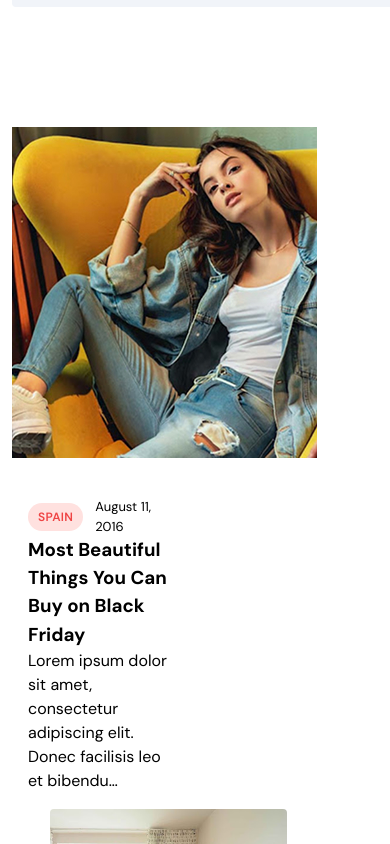
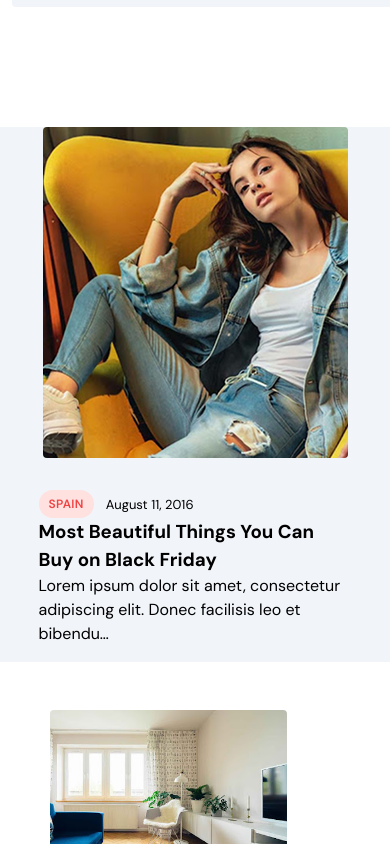
Before and after one commit to davidcharlas/Morena, a React (Vite) app: page / in a window 390 px wide. Shown: the part 2060-2904 px from the top of the page. Built offline with nearby package versions, Linux system fonts and the light colour scheme.

Commit message:
20-Feb-2026

```diff
--- a/src/blog-section.css
+++ b/src/blog-section.css
@@ -52,6 +52,9 @@
   gap: 20px;
   justify-content: center;
 }
+.imgss{
+  border-radius: 0 4px 4px 0;
+}
 
 .left-card-img img{
   object-fit: cover;
@@ -77,9 +80,15 @@
     display: flex;
     flex-direction: column;
   }
+  .imgss{
+    border-radius: 4px;
+  }
 
   .editor-section{
     background-color: #fff !important;
     border-radius: 0;
   }
+  .editors-left-card{
+    background-color: #f1f4f9;
+  }
 }
--- a/src/component/BlogSection.jsx
+++ b/src/component/BlogSection.jsx
@@ -12,17 +12,16 @@ export default function BlogSection() {
         }
     ]
     return (
-        <section className="editor-section container-fluid">
+        <section className="container-fluid editor-section">
             <div className="container p-0 gx-4 eleven">
-                <div className="row g-0">
+                <div className="row g-5">
 
                     {/* LEFT FEATURED CARD */}
                     <div className="editors-left-card col-12 col-lg-6 px-0">
                         <article>
-                            <div className="hzz row g-0 overflow-hidden rounded flex-row">
+                            <div className="hzz row g-0 overflow-hidden rounded flex-row justify-content-center">
 
-                                {/* TEXT - order-2 on mobile (below image), order-1 on desktop (left) */}
-                                <div className="col-6 d-flex flex-column justify-content-center p-3 order-2 order-lg-1">
+                                <div className="col-10 col-lg-6 d-flex flex-column justify-content-center p-3 order-2 order-lg-1">
                                     <div className="menu-card-meta">
                                         <span>spain</span> August 11, 2016
                                     </div>
@@ -30,10 +29,9 @@ export default function BlogSection() {
                                     <p>Lorem ipsum dolor sit amet, consectetur adipiscing elit. Donec facilisis leo et bibendu…</p>
                                 </div>
 
-                                {/* IMAGE - order-1 on mobile (above text), order-2 on desktop (right) */}
-                                <div className="col-12 col-sm-6 p-0 order-1 order-lg-2">
+                                <div className="col-12 col-sm-6 p-0 order-1 order-lg-2 d-flex justify-content-center">
                                     <img
-                                        className="w-100 h-100"
+                                        className="w-100 h-100 rounded-end-4 imgss"
                                         src="/imgs/editor-1.jpg"
                                         alt="img"
                                         style={{ objectFit: 'cover', minHeight: '260px' }}
@@ -44,7 +42,7 @@ export default function BlogSection() {
                         </article>
                     </div>
 
-                    {/* RIGHT ARTICLES - each gets col-6 so they sit side by side on desktop */}
+                    {/* RIGHT ARTICLES */}
                     <div className="col-12 col-lg-6">
                         <div className="row g-0">
                             {articleArray.map((item, index) => (
--- a/src/index.css
+++ b/src/index.css
@@ -431,7 +431,7 @@ ul.menu-dropdown {
   border-radius: 4px;
 }
 
-/* Badge */
+/* breaking-news Badge */
 .breaking-news-badge {
   display: flex;
   align-items: center;
```
